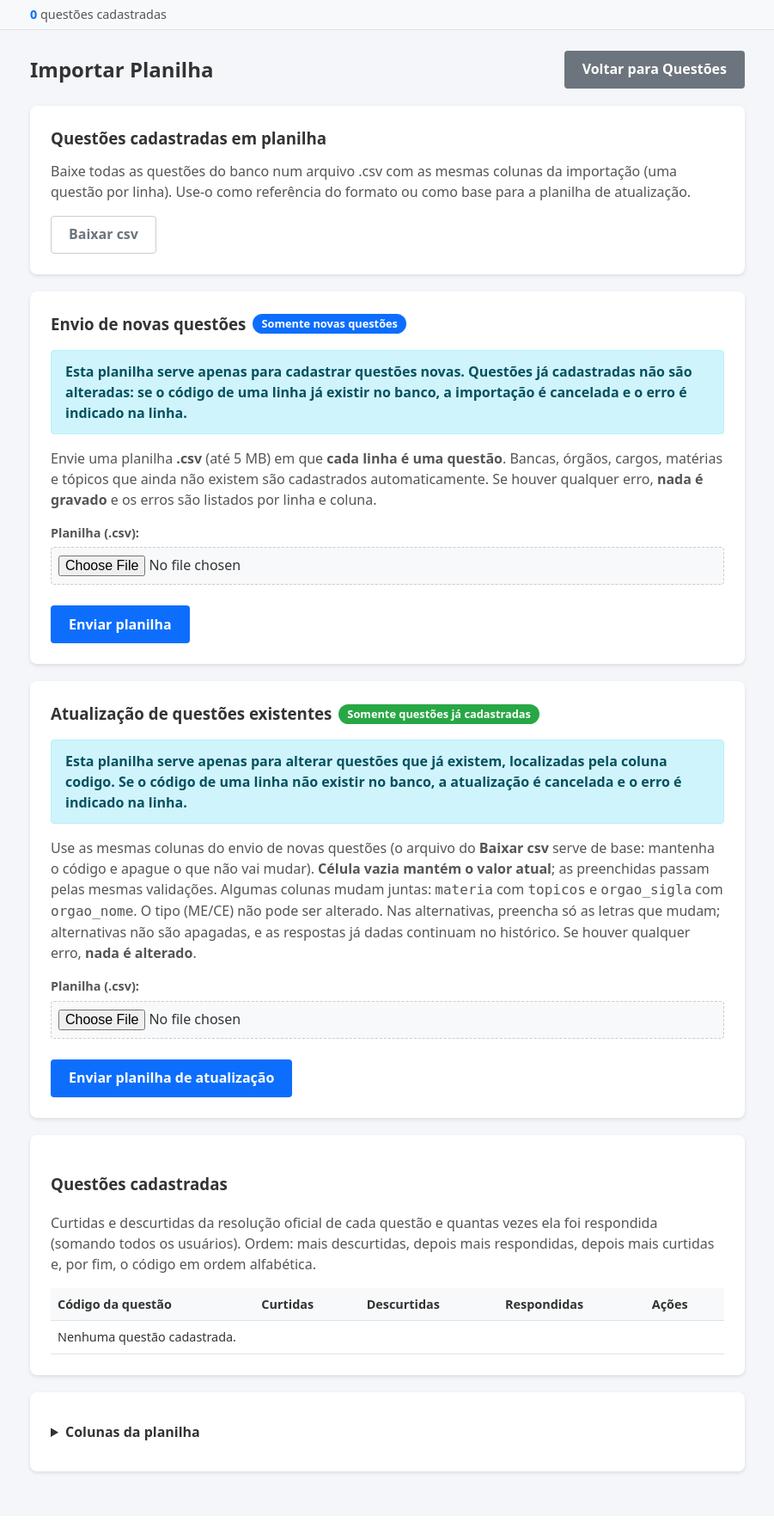
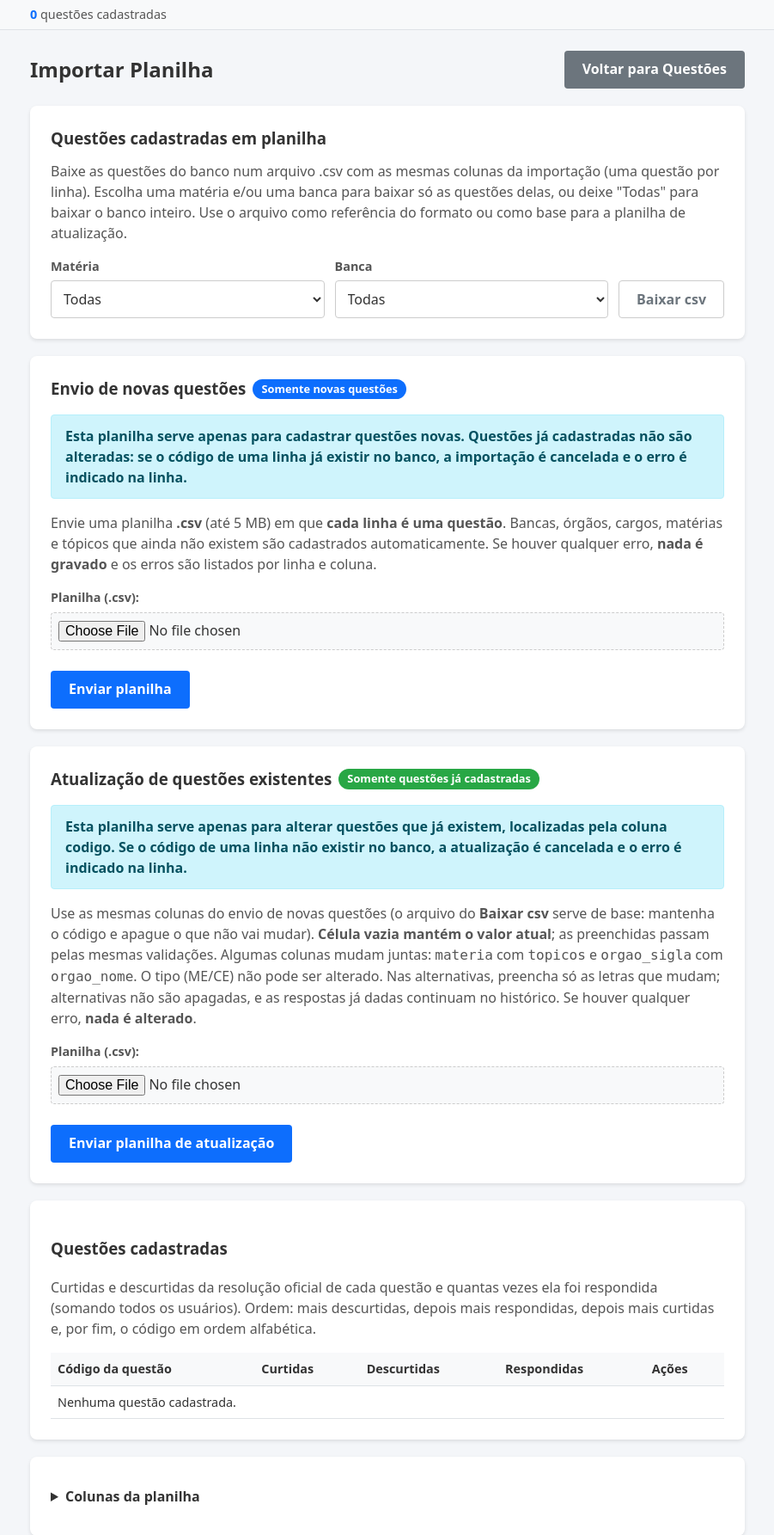
Before and after one commit to dlDreyfus/site_questoes, a Django app: page /importar/ in a window 1280 px wide. Shown: the part 150-1935 px from the top of the page at 86% size, without its empty margins (189-1090 px from the left). Before the commit the page ends 1866 px from the top, so only its background shows below. Run offline with Django 5.2, Linux system fonts and the light colour scheme; the visitor is signed in with stand-in values (Sample User, id 1); data that the repository does not hold is empty.

Commit message:
feat: baixar o csv das questões por matéria e/ou banca
Dois dropdowns (Matéria e Banca, "Todas" por padrão) no painel de
exportação da página de importação. O nome do arquivo indica a escolha.

Co-Authored-By: Claude Opus 5.5 <noreply@anthropic.com>

```diff
--- a/questoes/importacao.py
+++ b/questoes/importacao.py
@@ -117,11 +117,13 @@ class ResultadoImportacao:
         return not self.erros
 
 
-def exportar_csv():
-    """Todas as questões do banco num .csv com as mesmas colunas da importação (pronto para o Excel).
-    O arquivo serve de referência do formato e de base para a planilha de atualização (pelo código)."""
+def exportar_csv(questoes=None):
+    """As questões (todas do banco, se não vier um queryset) num .csv com as mesmas colunas da importação
+    (pronto para o Excel). O arquivo serve de referência do formato e de base para a planilha de
+    atualização (pelo código)."""
     questoes = (
-        Questao.objects.select_related('banca', 'orgao', 'cargo', 'resolucao')
+        (Questao.objects.all() if questoes is None else questoes)
+        .select_related('banca', 'orgao', 'cargo', 'resolucao')
         .prefetch_related('alternativas', 'topicos__materia')
         .order_by(F('codigo').asc(nulls_last=True), 'pk')
     )
--- a/questoes/templates/questoes/importar_questoes.html
+++ b/questoes/templates/questoes/importar_questoes.html
@@ -31,10 +31,32 @@
 <section class="painel">
     <h3 class="painel-titulo">Questões cadastradas em planilha</h3>
     <p class="painel-texto">
-        Baixe todas as questões do banco num arquivo .csv com as mesmas colunas da importação (uma questão por
-        linha). Use-o como referência do formato ou como base para a planilha de atualização.
+        Baixe as questões do banco num arquivo .csv com as mesmas colunas da importação (uma questão por
+        linha). Escolha uma matéria e/ou uma banca para baixar só as questões delas, ou deixe "Todas" para
+        baixar o banco inteiro. Use o arquivo como referência do formato ou como base para a planilha de atualização.
     </p>
-    <a href="{% url 'questoes:exportar_questoes' %}" class="btn-limpar">Baixar csv</a>
+    {# GET: os dropdowns viram ?materia=...&banca=... na URL do download (vazio = sem filtro) #}
+    <form method="GET" action="{% url 'questoes:exportar_questoes' %}" class="form-exportar">
+        <p>
+            <label for="exportar-materia">Matéria</label>
+            <select name="materia" id="exportar-materia">
+                <option value="">Todas</option>
+                {% for materia in materias_exportacao %}
+                <option value="{{ materia.id }}">{{ materia.nome }}</option>
+                {% endfor %}
+            </select>
+        </p>
+        <p>
+            <label for="exportar-banca">Banca</label>
+            <select name="banca" id="exportar-banca">
+                <option value="">Todas</option>
+                {% for banca in bancas_exportacao %}
+                <option value="{{ banca.id }}">{{ banca }}</option>
+                {% endfor %}
+            </select>
+        </p>
+        <button type="submit" class="btn-limpar">Baixar csv</button>
+    </form>
 </section>
 
 <div class="painel">
--- a/questoes/views.py
+++ b/questoes/views.py
@@ -12,12 +12,14 @@ from django.shortcuts import render, redirect, get_object_or_404
 from django.urls import reverse
 from django.utils import timezone
 from django.utils.http import url_has_allowed_host_and_scheme, urlencode
+from django.utils.text import slugify
 from django.views.decorators.http import require_http_methods, require_POST
 from .forms import ComentarioForm, ImportarCSVForm, SimuladoForm
 from .importacao import COLUNAS, atualizar_csv, exportar_csv, importar_csv
 from .filtros import CAMPOS_SIMULADO, FiltrosQuestao, parse_int
 from .models import (
-    COMENTARIO_TAMANHO_MAXIMO, Comentario, HistoricoResolucao, Questao, ResolucaoOficial, Simulado,
+    COMENTARIO_TAMANHO_MAXIMO, Banca, Comentario, HistoricoResolucao, Materia, Questao, ResolucaoOficial,
+    Simulado,
 )
 
 # Quantidade de questões exibidas por página (lista e simulado mostram uma questão por vez)
@@ -689,6 +691,9 @@ def importar_questoes(request):
         'total_erros': len(erros),
         'erros_ocultos': max(len(erros) - MAX_ERROS_EXIBIDOS, 0),
         'pagina': pagina,
+        # Dropdowns do "Baixar csv": só matérias e bancas que têm questões cadastradas
+        'materias_exportacao': Materia.objects.filter(topicos__questoes__isnull=False).distinct().order_by('nome'),
+        'bancas_exportacao': sorted(Banca.objects.filter(questao__isnull=False).distinct(), key=str),
         # Colunas de ações da tabela: só para o superusuário e o grupo "Administrador"
         'pode_gerenciar': pode_gerenciar_questoes(request.user),
         # O admin do Django exige is_staff além da permissão; sem ela o link só levaria ao login do admin
@@ -697,13 +702,24 @@ def importar_questoes(request):
     return render(request, 'questoes/importar_questoes.html', context)
 
 
-# Botão "Baixar csv": todas as questões do banco, com as mesmas colunas da importação
+# Filtros do "Baixar csv": um dropdown para a matéria e outro para a banca (vazio = todas)
+FILTROS_EXPORTACAO = ('materia', 'banca')
+
+
+# Botão "Baixar csv": as questões do banco, com as mesmas colunas da importação. Matéria e banca
+# (opcionais, combináveis) restringem o arquivo, com a mesma regra da lista de questões.
 @login_required
 @permission_required('questoes.importar_questoes', raise_exception=True)
 def exportar_questoes(request):
-    resposta = HttpResponse(exportar_csv(), content_type='text/csv; charset=utf-8')
+    filtros = FiltrosQuestao.da_requisicao(request.GET, campos=FILTROS_EXPORTACAO)
+    questoes = filtros.aplicar(Questao.objects.all())
+    # O nome do arquivo diz o que foi escolhido (ex: questoes_fgv_direito-administrativo_2026-10-13.csv)
+    escolhidos = [str(banca) for banca in Banca.objects.filter(pk__in=filtros.banca).order_by('pk')]
+    escolhidos += Materia.objects.filter(pk__in=filtros.materia).order_by('pk').values_list('nome', flat=True)
+    nome = '_'.join(['questoes', *(slugify(texto) for texto in escolhidos), f'{timezone.localdate():%Y-%m-%d}'])
+    resposta = HttpResponse(exportar_csv(questoes), content_type='text/csv; charset=utf-8')
     # attachment: o navegador baixa o arquivo em vez de abrir na tela (o nome leva a data do download)
-    resposta['Content-Disposition'] = f'attachment; filename="questoes_{timezone.localdate():%Y-%m-%d}.csv"'
+    resposta['Content-Disposition'] = f'attachment; filename="{nome}.csv"'
     return resposta
 
 
--- a/static/css/style.css
+++ b/static/css/style.css
@@ -1140,6 +1140,42 @@ body.pagina-login {
     background-color: var(--cor-sucesso);
 }
 
+/* "Baixar csv": dropdowns de matéria e banca e o botão. No celular, um embaixo do outro; a partir do
+   celular grande, lado a lado, com o botão alinhado à base dos campos */
+.form-exportar {
+    display: grid;
+    gap: 12px;
+}
+
+.form-exportar p {
+    margin: 0;
+}
+
+.form-exportar label {
+    display: block;
+    margin-bottom: 6px;
+    font-weight: bold;
+    font-size: 0.9em;
+    color: var(--cor-texto-suave);
+}
+
+.form-exportar select {
+    width: 100%;
+    min-height: var(--alvo-toque);
+    padding: 8px 10px;
+    border: 1px solid var(--cor-borda-forte);
+    border-radius: var(--raio-pequeno);
+    background-color: var(--cor-superficie);
+    color: var(--cor-texto);
+}
+
+@media (min-width: 576px) {
+    .form-exportar {
+        grid-template-columns: minmax(0, 1fr) minmax(0, 1fr) auto;
+        align-items: end;
+    }
+}
+
 /* Formulário de upload do .csv */
 .form-upload p {
     margin: 0 0 12px;
```
Also changed, not shown: questoes/tests.py (+45 -1 lines).
